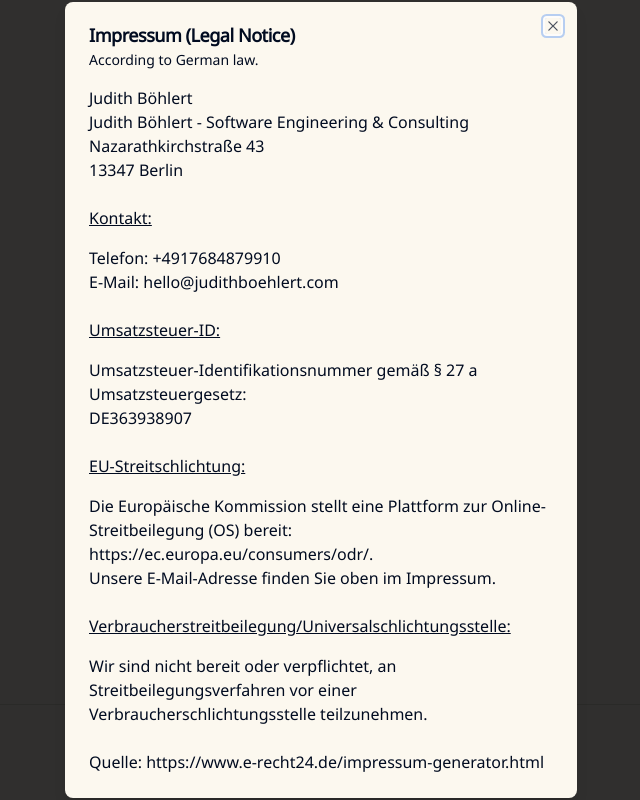
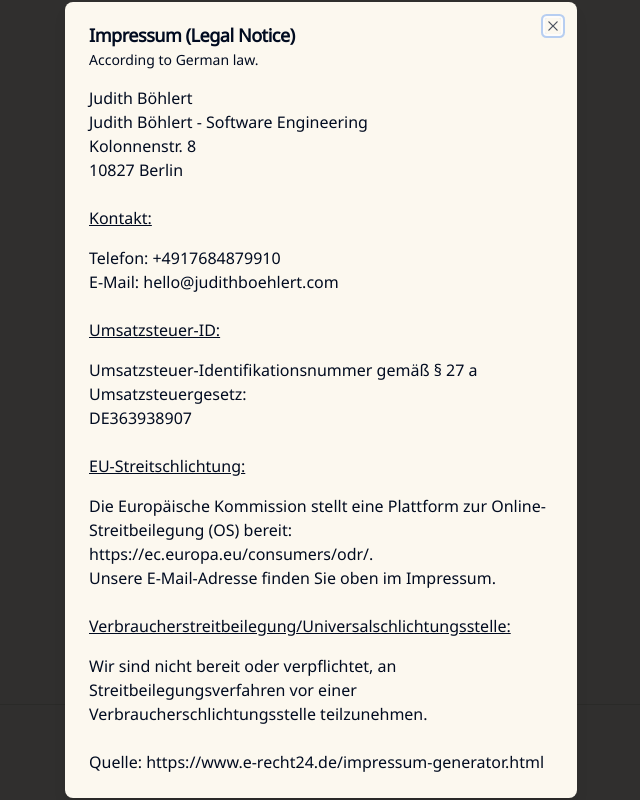
Before and after one commit to judicodes/judithboehlert-homepage, a React (Vite) app: page / in a window 1280 px wide. Both pictures are taken after a click on the button "Legal Notice". Shown: the part 1696-2496 px from the top of the page, without its empty margins (319-959 px from the left). Built offline with nearby package versions, Linux system fonts and the light colour scheme.

Commit message:
Update imprint address.

```diff
--- a/src/components/LegalModal.tsx
+++ b/src/components/LegalModal.tsx
@@ -16,11 +16,11 @@ function LegalModal() {
       <p className="mb-2">
         Judith B&ouml;hlert
         <br />
-        Judith B&ouml;hlert - Software Engineering &amp; Consulting
+        Judith B&ouml;hlert - Software Engineering
         <br />
-        Nazarathkirchstra&szlig;e 43
+        Kolonnenstr. 8
         <br />
-        13347 Berlin
+        10827 Berlin
       </p>
       <h2 className="underline">Kontakt: </h2>
       <p className="mb-2">
```
